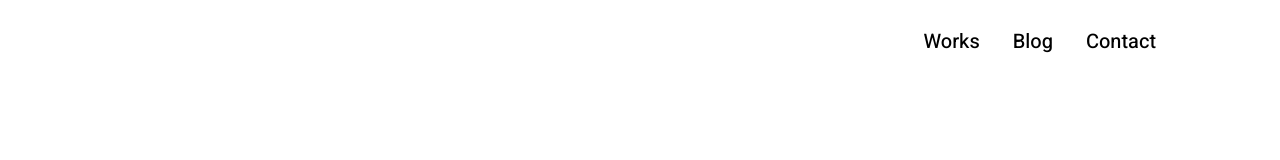
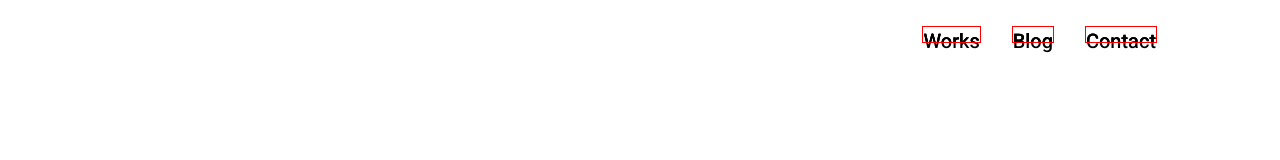
Before and after one commit to stasfilippov/portfolio-sf, a React (Create React App) app: page / in a window 1280 px wide. Shown: the top 160 px of the page. Built offline with nearby package versions, Linux system fonts and the light colour scheme.

Commit message:
-add hover navlink

```diff
--- a/src/components/HeaderMenu.tsx
+++ b/src/components/headerMenu/HeaderMenu.tsx
@@ -1,6 +1,6 @@
 import React from 'react';
 import styled from "styled-components";
-import {Theme} from "../styles/Thems.styled";
+import {Theme} from "../../styles/Thems.styled";
 
 
 const HeaderMenu = (props: { menuItems: Array<string> }) => {
@@ -8,9 +8,17 @@ const HeaderMenu = (props: { menuItems: Array<string> }) => {
 		<StyledMenu>
 			{props.menuItems.map((el, index) => {
 				return (
-					<li key={index}>
-						<a href="#">{el}</a>
-					</li>
+					<ListItem key={index}>
+						<Link href="#">
+							{el}
+							<Mask>
+								<span>{el}</span>
+							</Mask>
+							<Mask>
+								<span>{el}</span>
+							</Mask>
+						</Link>
+					</ListItem>
 				)
 			})}
 
@@ -24,14 +32,32 @@ const StyledMenu = styled.ul`
   display: flex;
   justify-content: flex-end;
   gap: 33px;
+  margin-bottom: 140px;
+
+`
+
+const ListItem = styled.li`
+  position: relative;
+`
+
+const Link = styled.a`
   color: ${Theme.colors.navLinks};
   font-size: 20px;
   font-style: normal;
   font-weight: 500;
   line-height: normal;
-  margin-bottom: 140px;
+`
 
-  li:hover {
+const Mask = styled.span`
+  position: absolute;
+  top: 0;
+  left: 0;
+  display: inline-block;
+  height: 50%;
+  overflow: hidden;
+  outline: 1px solid red;
+
+  &:hover {
     color: ${Theme.colors.hoverLinks};
   }
 `
--- a/src/layout/header/Header.tsx
+++ b/src/layout/header/Header.tsx
@@ -1,6 +1,6 @@
 import React from "react";
 
-import HeaderMenu from "../../components/HeaderMenu";
+import HeaderMenu from "../../components/headerMenu/HeaderMenu";
 
 const items = ['Works', 'Blog', 'Contact']
 
```
